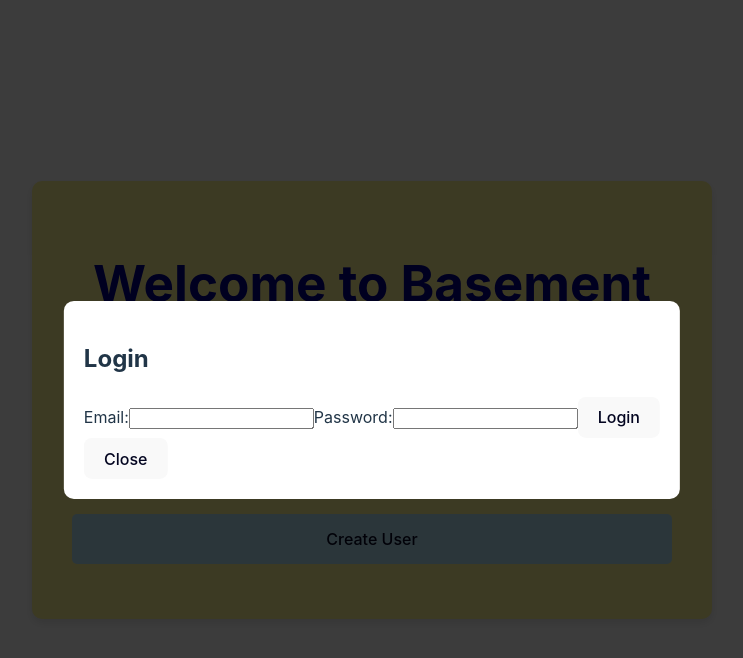
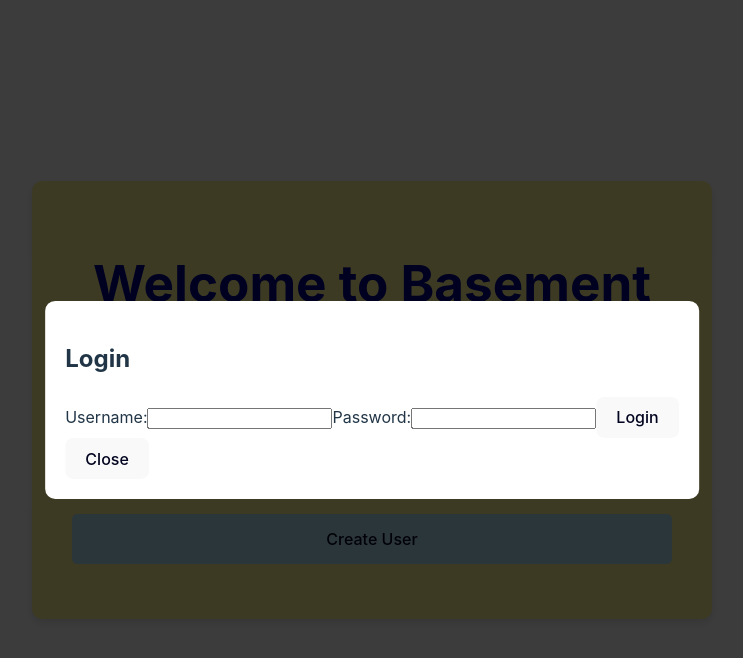
Before and after one commit to stump297/Basement-Bank-, a React (Vite) app in the folder client/: page / in a window 1280 px wide. Both pictures are taken after a click on the button "Login". Shown: the top 658 px of the page, without its empty margins (268-1011 px from the left). Built offline with nearby package versions, Linux system fonts and the light colour scheme.

Commit message:
working on login

```diff
--- a/client/src/pages/Login.jsx
+++ b/client/src/pages/Login.jsx
@@ -26,12 +26,12 @@ function Login(props) {
   const handleLogin = async () => {
     try {
       const { data } = await login({ variables: { email: username, password } });
-      console.log('Login successful:', data);
-      Auth.login(data.login.token); // Store the token and redirect
+      console.log('Login successful:', data); // Check the response here
+      Auth.login(data.login.token); // Ensure this line is executed
       closeModal();
       navigate('/Mybasements'); // Redirect to Mybasements page
     } catch (err) {
-      console.error('Login error:', err);
+      console.error('Login error:', err); // Check for errors here
     }
   };
 
@@ -52,7 +52,7 @@ function Login(props) {
         <h2>Login</h2>
         <form>
           <label>
-            Email:
+            Username:
             <input
               type="text"
               value={username}
```
